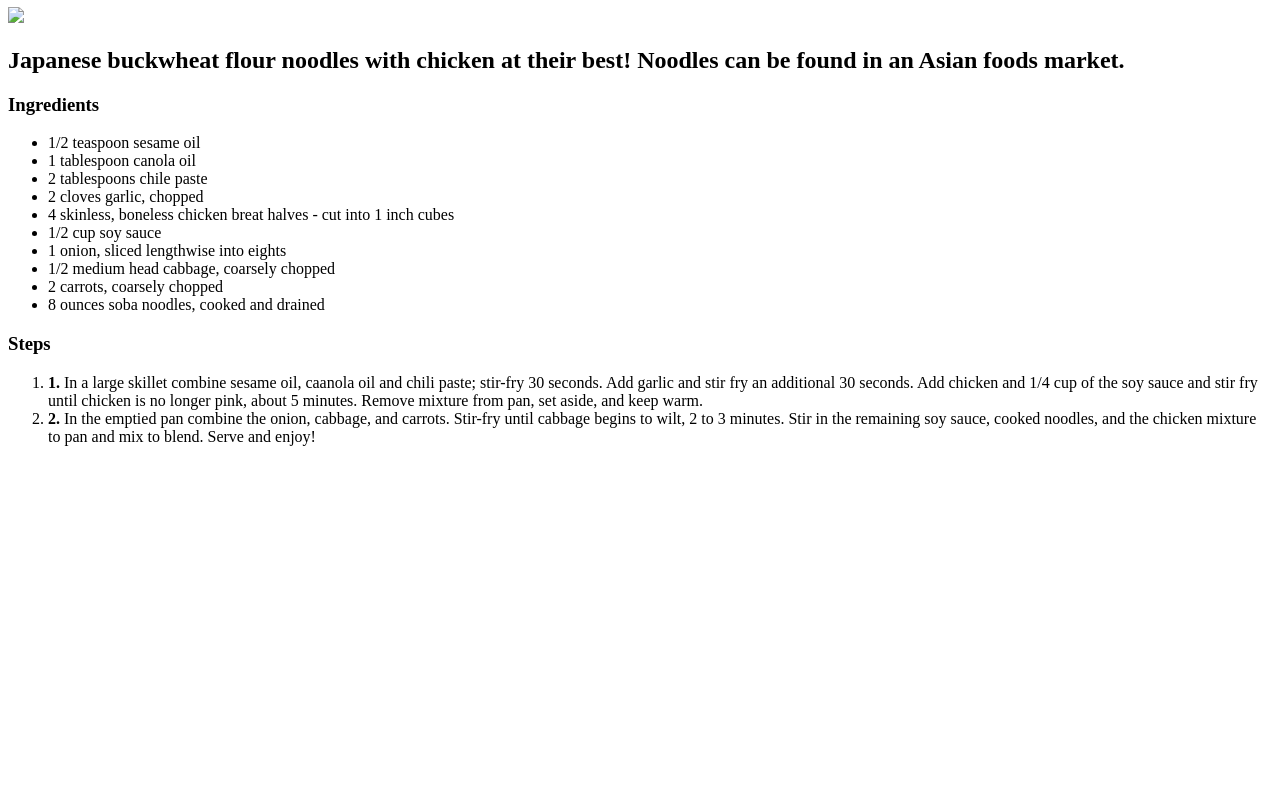
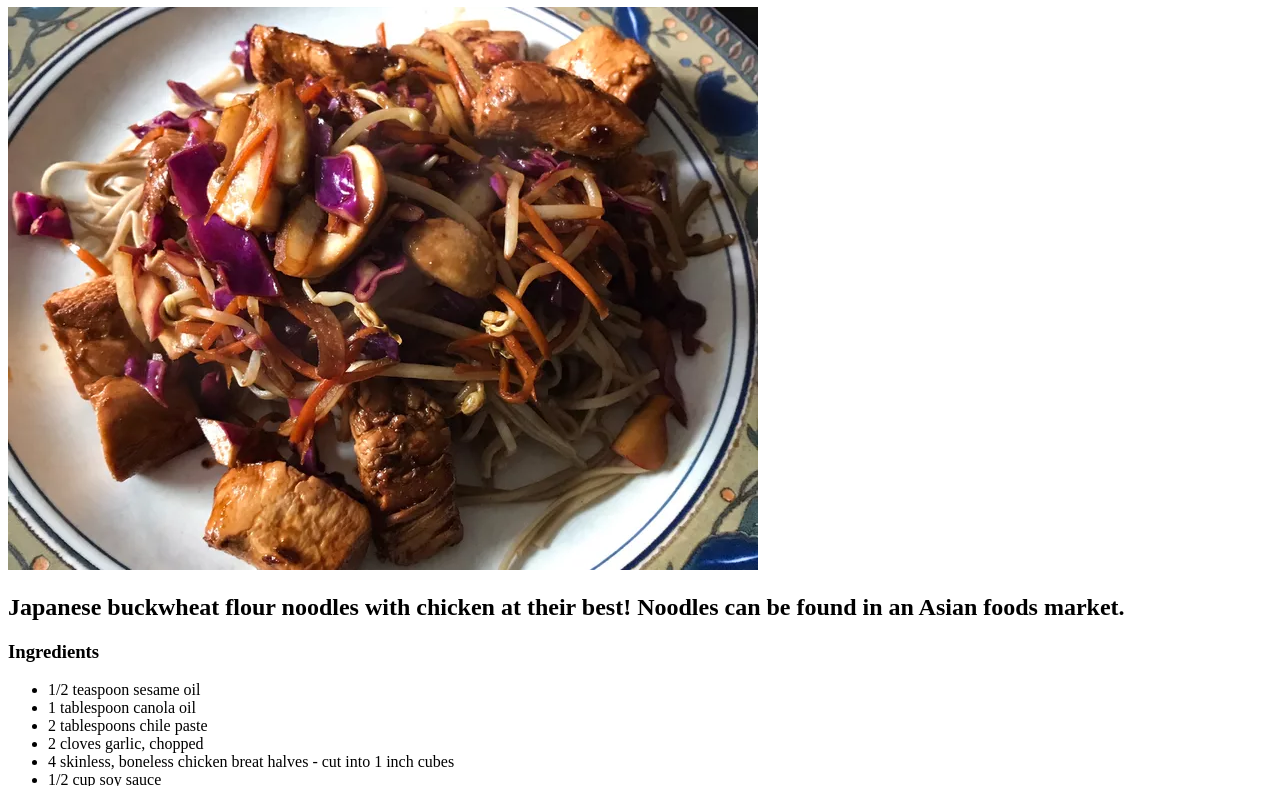
Before and after one commit to RusstyGithub/odin-recipes, a plain HTML site: page recipes/yakisobachicken.html in a window 1280 px wide. Shown: the part 73-859 px from the top of the page. Before the commit the page ends 800 px from the top, so only its background shows below. Drawn offline with Linux system fonts and the light colour scheme; the site is published under a folder, as on GitHub Pages, so addresses that start at the root find nothing.

Commit message:
Fixed the directory for yakisoba chicken image

```diff
--- a/recipes/yakisobachicken.html
+++ b/recipes/yakisobachicken.html
@@ -8,7 +8,7 @@
 <body>
 
     <h1>Yakisoba Chicken</h1>
-    <img src="/recipes/Images/yakisobachicken.jpg">
+    <img src="./Images/yakisobachicken.jpg">
 
     <h2>Japanese buckwheat flour noodles with chicken at their best! Noodles can be found in an Asian foods market.</h2>
 
```
